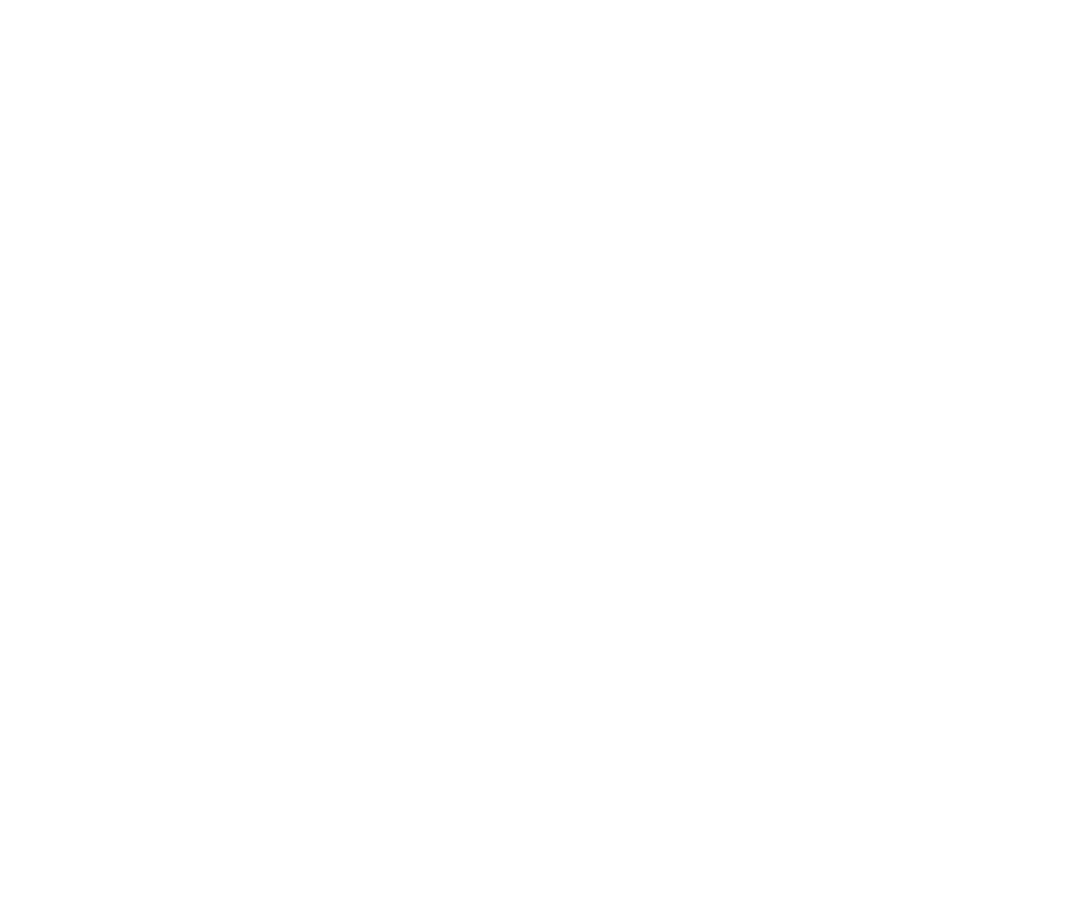
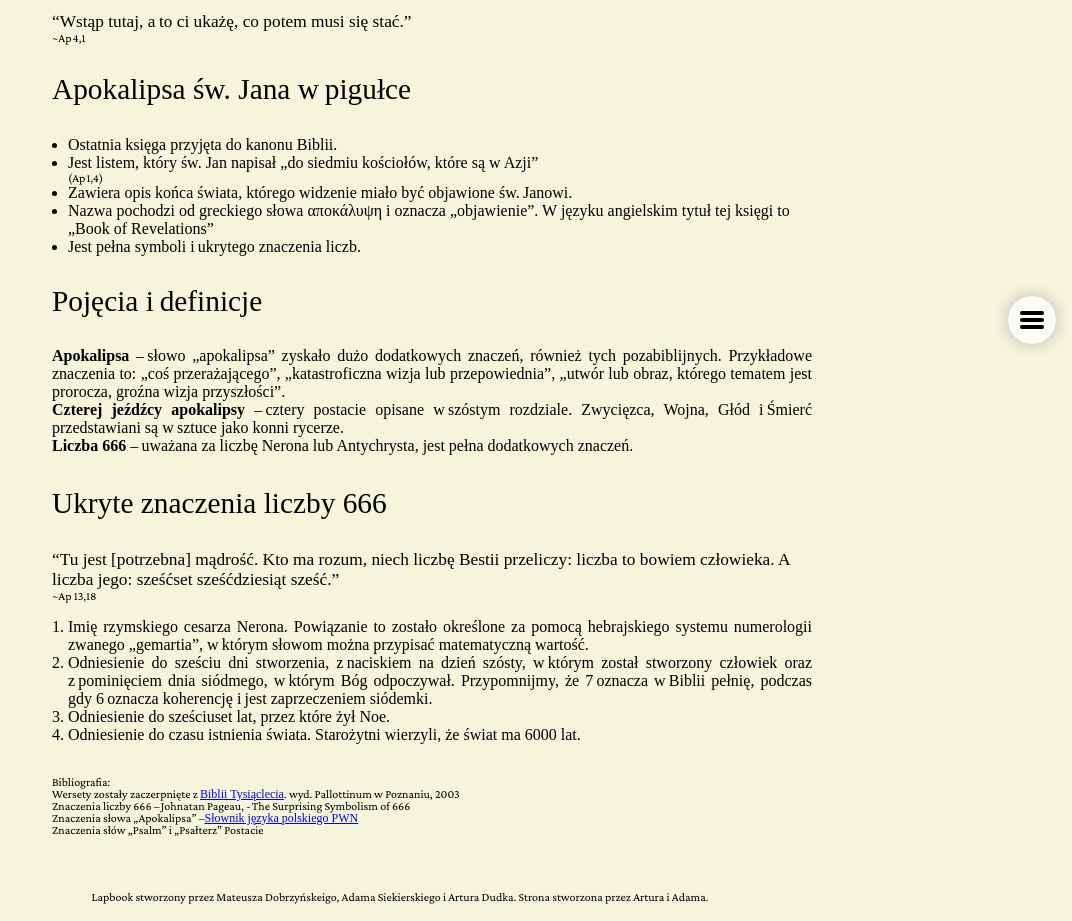
Before and after one commit to tripleadev/lapbook-website, a Next.js app: page /apokalipsa in a window 1280 px wide. Before the commit this address had no page. Shown: the part 440-1361 px from the top of the page, without its empty margins (208-1280 px from the left). Before the commit the page ends 800 px from the top, so only its background shows below. Built offline with nearby package versions, Linux system fonts and the light colour scheme; a web font is replaced by a local one.

Commit message:
Add new articles

```diff
--- a/components/ArticleHeader/ArticleHeader.scss
+++ b/components/ArticleHeader/ArticleHeader.scss
@@ -12,7 +12,7 @@
   .background {
     filter: blur(3px);
     margin: 0 auto;
-    min-width: 100%;
+    width: 100%;
     min-height: 100%;
     object-fit: cover;
     transform: scale(1.1);
--- a/components/Books/BookPage.scss
+++ b/components/Books/BookPage.scss
@@ -18,7 +18,12 @@
     margin: 1em 0;
   }
 
-  ul {
+  ul,
+  ol {
     padding-left: 1em;
   }
+
+  ol {
+    margin: 1em 0;
+  }
 }
--- a/components/Navigation/Navigation.js
+++ b/components/Navigation/Navigation.js
@@ -30,6 +30,12 @@
           <Link href="/hioba">
             <a>Księga Hioba</a>
           </Link>
+          <Link href="/psalmow">
+            <a>Księga Psalmów</a>
+          </Link>
+          <Link href="/apokalipsa">
+            <a>Apokalipsa Świętego Jana</a>
+          </Link>
           <Link href="/przeklady">
             <a>Przekłady Biblii</a>
           </Link>
--- /dev/null
+++ b/pages/apokalipsa.js
@@ -0,0 +1,78 @@
+import React from 'react';
+import Layout from '../components/Layout/Layout';
+import '../components/Books/BookPage.scss';
+import Header from '../components/ArticleHeader/ArticleHeader';
+
+const Rodzaju = () => (
+  <Layout title="Apokalipsa Świętego Jana">
+    <Header title="Apokalipsa Świętego Jana" img="" credit={<a href=""></a>} />
+    <div className="wrapper">
+      <q>Wstąp tutaj, a to ci ukażę, co potem musi się stać.</q>
+      <br />
+      <i>~Ap 4,1</i>
+      <h2>Apokalipsa św. Jana w pigułce</h2>
+      <ul>
+        <li>Ostatnia księga przyjęta do kanonu Biblii. </li>
+        <li>
+          Jest listem, który św. Jan napisał „do siedmiu kościołów, które są w Azji” <i>(Ap 1,4)</i>
+        </li>
+        <li>Zawiera opis końca świata, którego widzenie miało być objawione św. Janowi.</li>
+        <li>
+          Nazwa pochodzi od greckiego słowa αποκάλυψη i oznacza „objawienie”. W języku angielskim
+          tytuł tej księgi to „Book of Revelations”
+        </li>
+        <li>Jest pełna symboli i ukrytego znaczenia liczb.</li>
+      </ul>
+      <h2>Pojęcia i definicje</h2>
+      <p>
+        <b>Apokalipsa</b> – słowo „apokalipsa” zyskało dużo dodatkowych znaczeń, również tych
+        pozabiblijnych. Przykładowe znaczenia to: „coś przerażającego”, „katastroficzna wizja lub
+        przepowiednia”, „utwór lub obraz, którego tematem jest prorocza, groźna wizja przyszłości”.
+        <br />
+        <b>Czterej jeźdźcy apokalipsy</b> – cztery postacie opisane w szóstym rozdziale. Zwycięzca,
+        Wojna, Głód i Śmierć przedstawiani są w sztuce jako konni rycerze.
+        <br />
+        <b>Liczba 666</b> – uważana za liczbę Nerona lub Antychrysta, jest pełna dodatkowych
+        znaczeń.
+      </p>
+      <h2>Ukryte znaczenia liczby 666</h2>
+      <q>
+        Tu jest [potrzebna] mądrość. Kto ma rozum, niech liczbę Bestii przeliczy: liczba to bowiem
+        człowieka. A liczba jego: sześćset sześćdziesiąt sześć.
+      </q>
+      <i>~Ap 13,18</i>
+      <p>
+        <ol>
+          <li>
+            Imię rzymskiego cesarza Nerona. Powiązanie to zostało określone za pomocą hebrajskiego
+            systemu numerologii zwanego „gemartia”, w którym słowom można przypisać matematyczną
+            wartość.
+          </li>
+          <li>
+            Odniesienie do sześciu dni stworzenia, z naciskiem na dzień szósty, w którym został
+            stworzony człowiek oraz z pominięciem dnia siódmego, w którym Bóg odpoczywał.
+            Przypomnijmy, że 7 oznacza w Biblii pełnię, podczas gdy 6 oznacza koherencję i jest
+            zaprzeczeniem siódemki.
+          </li>
+          <li>Odniesienie do sześciuset lat, przez które żył Noe.</li>
+          <li>Odniesienie do czasu istnienia świata. Starożytni wierzyli, że świat ma 6000 lat.</li>
+        </ol>
+      </p>
+      <i>
+        Bibliografia:
+        <br />
+        Wersety zostały zaczerpnięte z <a href="https://biblia.deon.pl/">Biblii Tysiąclecia</a>.
+        wyd. Pallottinum w Poznaniu, 2003
+        <br />
+        Znaczenia liczby 666 – Johnatan Pageau, - The Surprising Symbolism of 666
+        <br />
+        Znaczenia słowa „Apokalipsa” –
+        <a href="https://sjp.pwn.pl/sjp/apokalipsa;2440946.html">Słownik języka polskiego PWN</a>
+        <br />
+        Znaczenia słów „Psalm” i „Psałterz” Postacie
+      </i>
+    </div>
+  </Layout>
+);
+
+export default Rodzaju;
--- a/pages/index.js
+++ b/pages/index.js
@@ -17,6 +17,12 @@
         <Link href="/hioba">
           <a>Księga Hioba</a>
         </Link>
+        <Link href="/psalmow">
+          <a>Księga Psalmów</a>
+        </Link>
+        <Link href="/apokalipsa">
+          <a>Apokalipsa Świętego Jana</a>
+        </Link>
         <Link href="/przeklady">
           <a>Przekłady Biblii</a>
         </Link>
```
Also changed, not shown: pages/hioba.js (+8 -0 lines), pages/postaci-symbole.js (+57 -41 lines), pages/psalmow.js (added, +61 -0 lines).
